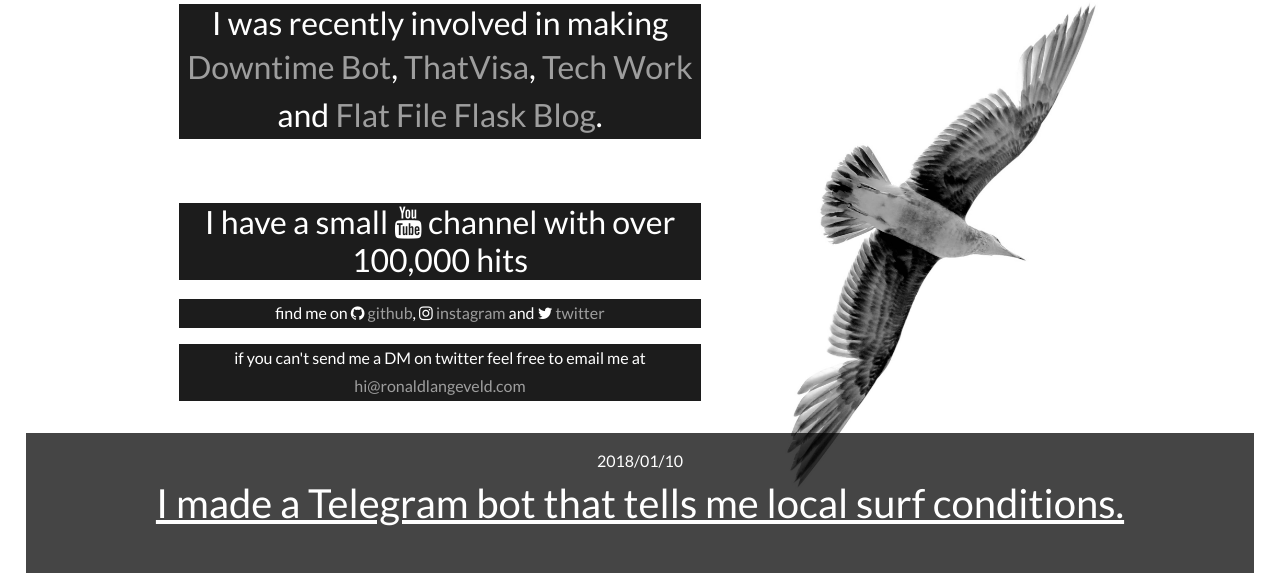
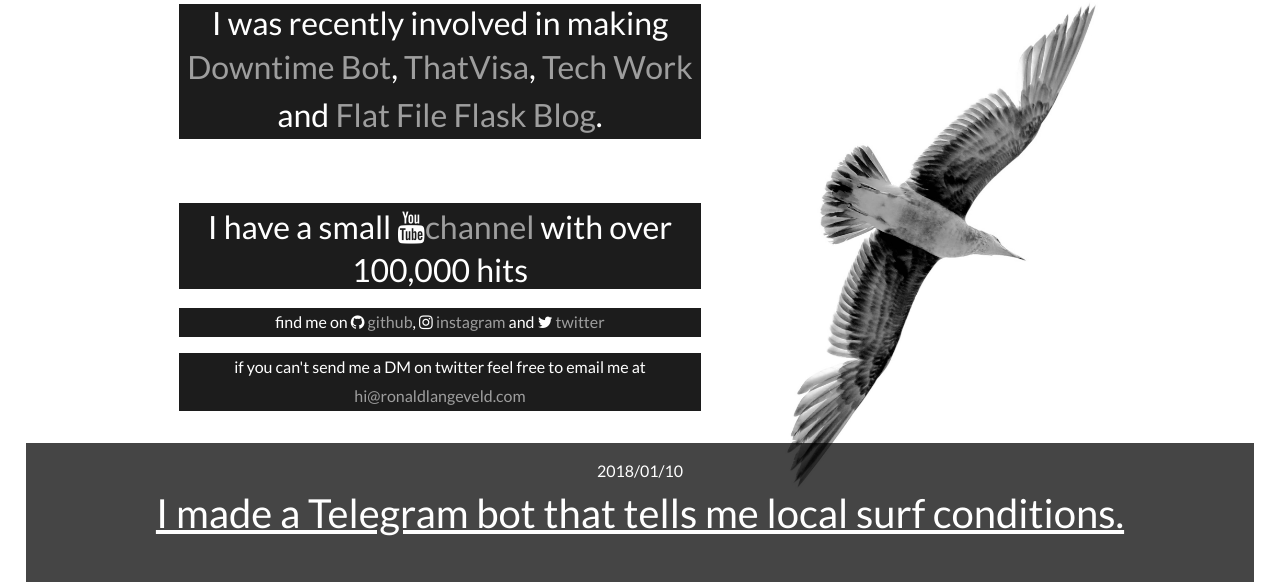
Before and after one commit to burgundy93/flaskblog, a Flask app: page / in a window 1280 px wide. Shown: the part 223-805 px from the top of the page. Run offline with Flask 2, Linux system fonts and the light colour scheme; some libraries are stand-ins or nearby versions.

Commit message:
added youtube link

```diff
--- a/templates/index.html
+++ b/templates/index.html
@@ -30,7 +30,7 @@ I was recently involved in making <a href="">Downtime Bot</a>, <a href="">ThatVi
 </div>
 <div class="black-card">
 	<h3 class="head-text">
-I have a small <i class="fa fa-youtube" aria-hidden="true"></i> channel with over 100,000 hits
+I have a small <i class="fa fa-youtube" aria-hidden="true"></i><a href="https://www.youtube.com/channel/UCN3QMklfukKgFJLiIZ1Oawg" target="_blank">channel</a> with over 100,000 hits
 	</h3>
 </div>
 
```
